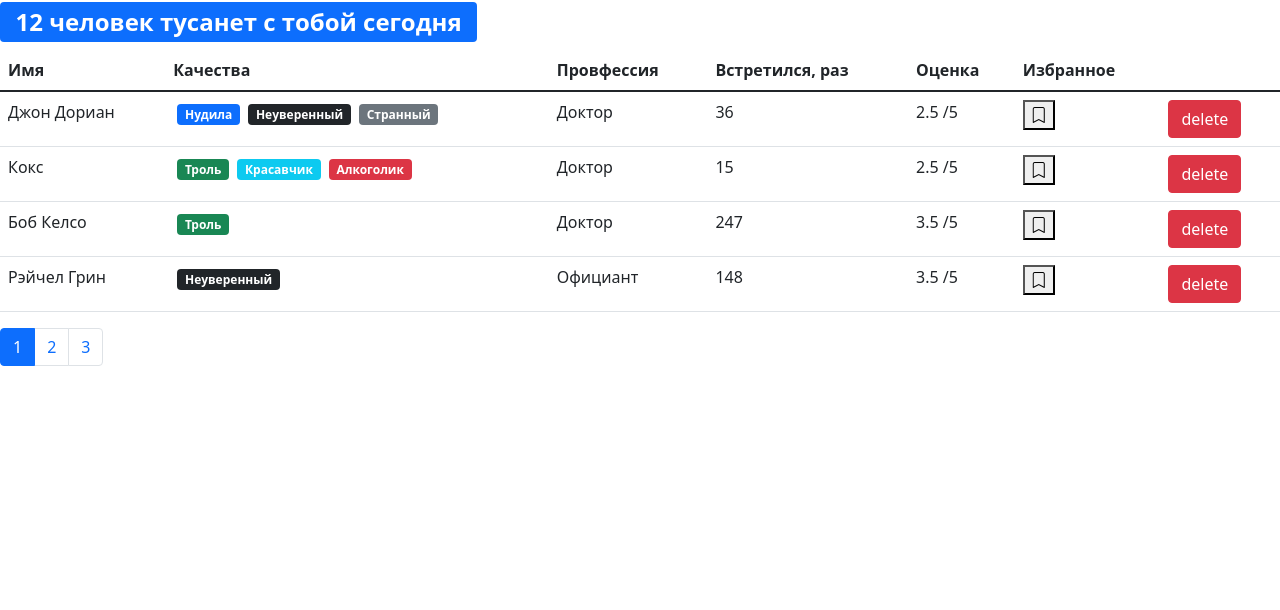
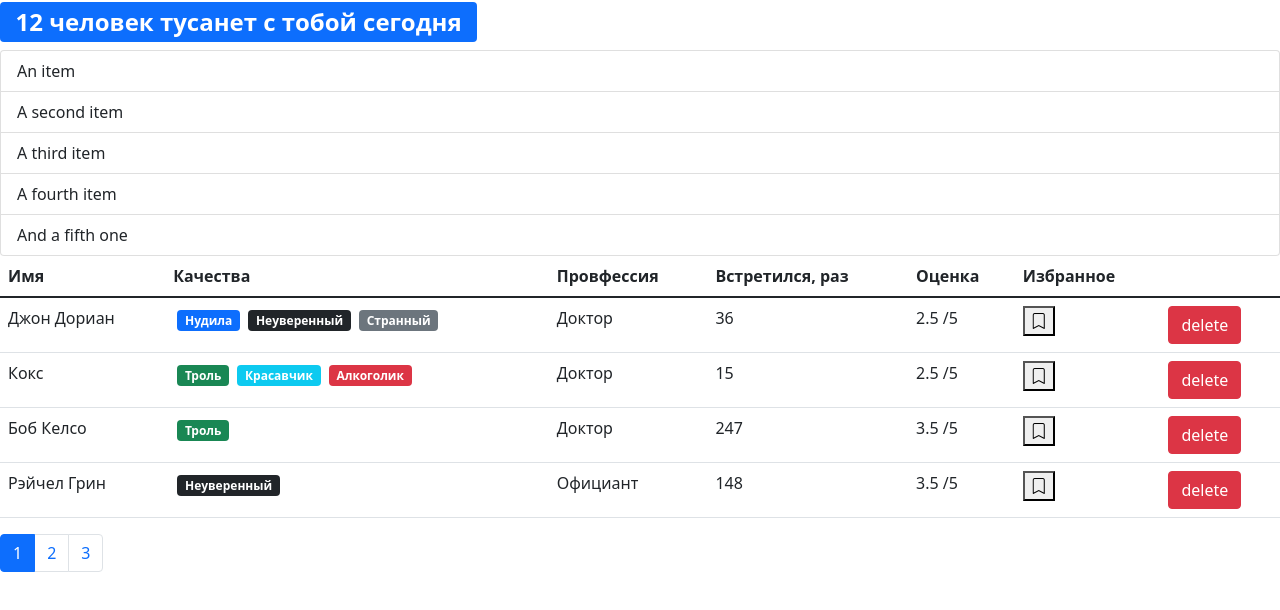
Before and after one commit to Alex-hapa/Fast-company-React-, a React (Create React App) app: page / in a window 1280 px wide. Shown: the top 610 px of the page. Built offline with nearby package versions, Linux system fonts and the light colour scheme.

Commit message:
feat: correct eslint and start to add filtration

```diff
--- /dev/null
+++ b/src/app/api/fake.api/professions.api.js
@@ -0,0 +1,19 @@
+export const professions = {
+    doctor: { _id: "67rdca3eeb7f6fgeed471818", name: "Доктор" },
+    waiter: { _id: "67rdca3eeb7f6fgeed471820", name: "Официант" },
+    physics: { _id: "67rdca3eeb7f6fgeed471814", name: "Физик" },
+    engineer: { _id: "67rdca3eeb7f6fgeed471822", name: "Инженер" },
+    actor: { _id: "67rdca3eeb7f6fgeed471824", name: "Актер" },
+    cook: { _id: "67rdca3eeb7f6fgeed471829", name: "Повар" },
+};
+
+const fetchAll = () =>
+    new Promise((resolve) => {
+        window.setTimeout(function () {
+            resolve(professions);
+        }, 2000);
+    });
+
+export default {
+    fetchAll,
+};
--- a/src/app/api/fake.api/user.api.js
+++ b/src/app/api/fake.api/user.api.js
@@ -1,42 +1,35 @@
-const professions = {
-    doctor: { _id: "67rdca3eeb7f6fgeed471818", name: "Доктор" },
-    waiter: { _id: "67rdca3eeb7f6fgeed471820", name: "Официант" },
-    physics: { _id: "67rdca3eeb7f6fgeed471814", name: "Физик" },
-    engineer: { _id: "67rdca3eeb7f6fgeed471822", name: "Инженер" },
-    actor: { _id: "67rdca3eeb7f6fgeed471824", name: "Актер" },
-    cook: { _id: "67rdca3eeb7f6fgeed471829", name: "Повар" }
-};
+import { professions } from "./professions.api";
 const qualities = {
     tedious: {
         _id: "67rdca3eeb7f6fgeed471198",
         name: "Нудила",
-        color: "primary"
+        color: "primary",
     },
     strange: {
         _id: "67rdca3eeb7f6fgeed471100",
         name: "Странный",
-        color: "secondary"
+        color: "secondary",
     },
     buller: {
         _id: "67rdca3eeb7f6fgeed4711012",
         name: "Троль",
-        color: "success"
+        color: "success",
     },
     alcoholic: {
         _id: "67rdca3eeb7f6fgeed471101",
         name: "Алкоголик",
-        color: "danger"
+        color: "danger",
     },
     handsome: {
         _id: "67rdca3eeb7f6fgeed471102",
         name: "Красавчик",
-        color: "info"
+        color: "info",
     },
     uncertain: {
         _id: "67rdca3eeb7f6fgeed471103",
         name: "Неуверенный",
-        color: "dark"
-    }
+        color: "dark",
+    },
 };
 
 const users = [
@@ -47,7 +40,7 @@ const users = [
         qualities: [qualities.tedious, qualities.uncertain, qualities.strange],
         completedMeetings: 36,
         rate: 2.5,
-        bookmark: false
+        bookmark: false,
     },
     {
         _id: "67rdca3eeb7f6fgeed471816",
@@ -56,7 +49,7 @@ const users = [
         qualities: [qualities.buller, qualities.handsome, qualities.alcoholic],
         completedMeetings: 15,
         rate: 2.5,
-        bookmark: false
+        bookmark: false,
     },
     {
         _id: "67rdca3eeb7f6fgeed471817",
@@ -65,7 +58,7 @@ const users = [
         qualities: [qualities.buller],
         completedMeetings: 247,
         rate: 3.5,
-        bookmark: false
+        bookmark: false,
     },
     {
         _id: "67rdca3eeb7f6fgeed471818",
@@ -74,7 +67,7 @@ const users = [
         qualities: [qualities.uncertain],
         completedMeetings: 148,
         rate: 3.5,
-        bookmark: false
+        bookmark: false,
     },
     {
         _id: "67rdca3eeb7f6fgeed471819",
@@ -83,7 +76,7 @@ const users = [
         qualities: [qualities.strange, qualities.tedious],
         completedMeetings: 37,
         rate: 4.6,
-        bookmark: false
+        bookmark: false,
     },
     {
         _id: "67rdca3eeb7f6fgeed471820",
@@ -92,7 +85,7 @@ const users = [
         qualities: [qualities.strange, qualities.uncertain],
         completedMeetings: 147,
         rate: 3.5,
-        bookmark: false
+        bookmark: false,
     },
     {
         _id: "67rdca3eeb7f6fgeed471821",
@@ -101,7 +94,7 @@ const users = [
         qualities: [qualities.strange, qualities.tedious],
         completedMeetings: 72,
         rate: 3.5,
-        bookmark: false
+        bookmark: false,
     },
     {
         _id: "67rdca3eeb7f6fgeed471822",
@@ -110,7 +103,7 @@ const users = [
         qualities: [qualities.handsome],
         completedMeetings: 72,
         rate: 5,
-        bookmark: false
+        bookmark: false,
     },
     {
         _id: "67rdca3eeb7f6fgeed471823",
@@ -119,7 +112,7 @@ const users = [
         qualities: [qualities.strange, qualities.uncertain],
         completedMeetings: 17,
         rate: 4.5,
-        bookmark: false
+        bookmark: false,
     },
     {
         _id: "67rdca3eeb7f6fgeed471824",
@@ -128,7 +121,7 @@ const users = [
         qualities: [qualities.handsome, qualities.buller],
         completedMeetings: 17,
         rate: 4.5,
-        bookmark: false
+        bookmark: false,
     },
     {
         _id: "67rdca3eeb7f6fgeed47181f",
@@ -137,7 +130,7 @@ const users = [
         qualities: [qualities.uncertain, qualities.strange],
         completedMeetings: 434,
         rate: 3.5,
-        bookmark: false
+        bookmark: false,
     },
     {
         _id: "67rdca3eeb7f6fgeed47181r",
@@ -146,8 +139,8 @@ const users = [
         qualities: [qualities.handsome],
         completedMeetings: 434,
         rate: 5,
-        bookmark: false
-    }
+        bookmark: false,
+    },
 ];
 export function fetchAll() {
     return users;
--- a/src/app/api/index.js
+++ b/src/app/api/index.js
@@ -1,5 +1,8 @@
 import * as users from "./fake.api/user.api";
+import professions from "./fake.api/professions.api";
+
 const API = {
-    users
+    users,
+    professions,
 };
 export default API;
--- /dev/null
+++ b/src/app/components/groupList.jsx
@@ -0,0 +1,15 @@
+import React from "react";
+
+const GroupList = () => {
+    return (
+        <ul className="list-group">
+            <li className="list-group-item">An item</li>
+            <li className="list-group-item">A second item</li>
+            <li className="list-group-item">A third item</li>
+            <li className="list-group-item">A fourth item</li>
+            <li className="list-group-item">And a fifth one</li>
+        </ul>
+    );
+};
+
+export default GroupList;
--- a/src/app/components/users.jsx
+++ b/src/app/components/users.jsx
@@ -1,13 +1,25 @@
-import React, { useState } from "react";
+import React, { useState, useEffect } from "react";
 import { paginate } from "../utils/paginate";
 import Pagination from "./pagination";
 import User from "./user";
 import PropTypes from "prop-types";
+import api from "../api";
+import GroupList from "./groupList";
 
 const Users = ({ users, ...rest }) => {
     const count = users.length;
     const pageSize = 4;
+    const [professions, setProfession] = useState();
     const [currentPage, setCurrentPage] = useState(1);
+    useEffect(() => {
+        console.log("render");
+        api.professions.fetchAll().then((data) => setProfession(data));
+    });
+
+    const handleProfessionSelect = (params) => {
+        console.log(params);
+    };
+
     const handlePageChange = (pageIndex) => {
         setCurrentPage(pageIndex);
     };
@@ -15,6 +27,10 @@ const Users = ({ users, ...rest }) => {
 
     return (
         <>
+            <GroupList
+                items={professions}
+                onItemSelect={handleProfessionSelect}
+            />
             {count > 0 && (
                 <table className="table">
                     <thead>
```
Also changed, not shown: .eslintrc.js.
